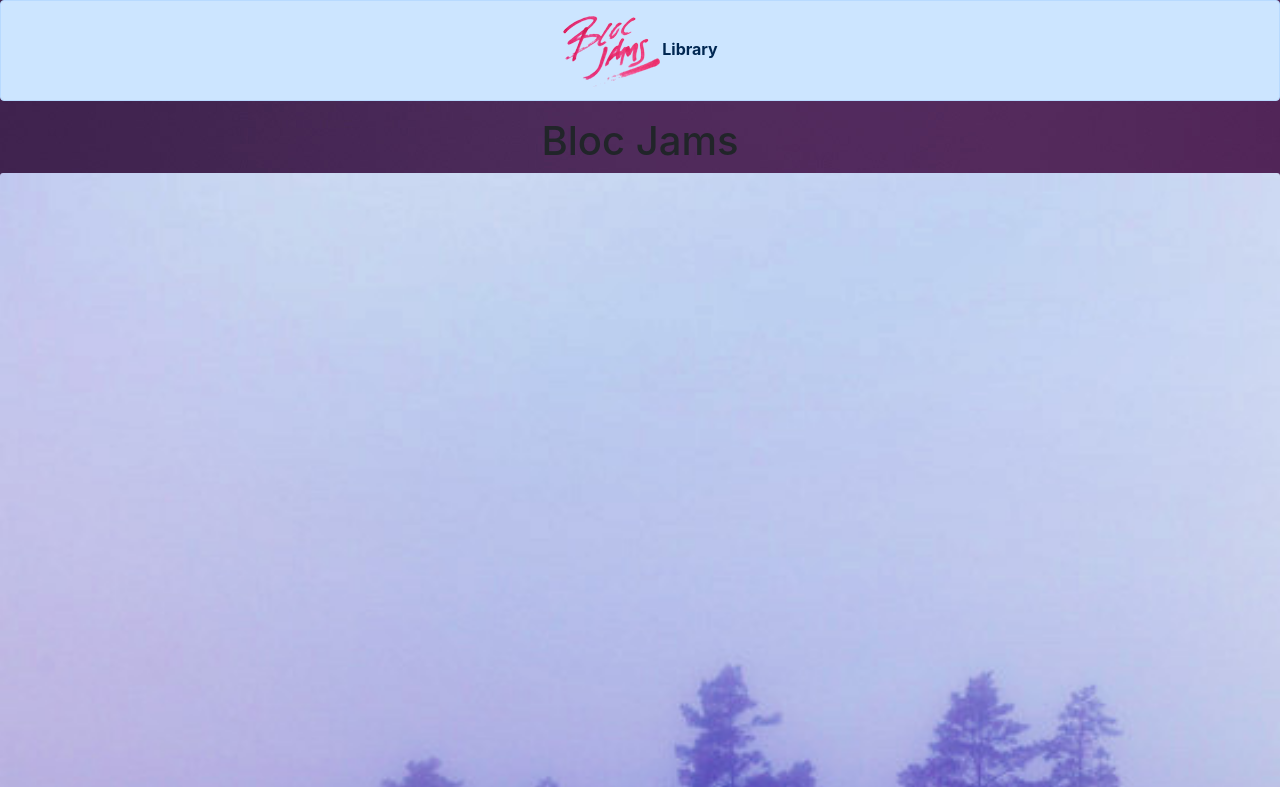
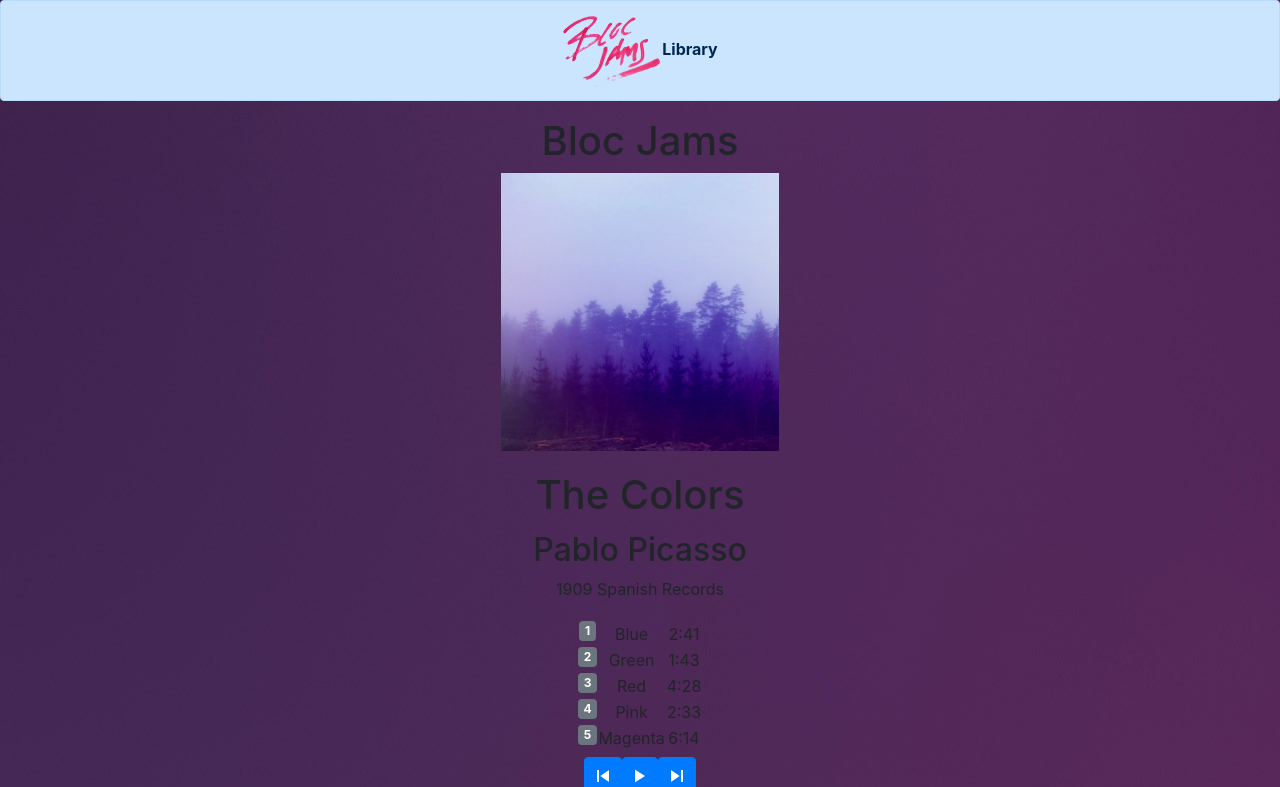
Before and after one commit to nounouboubou/bloc-jams-react2, a React (Create React App) app: page /album/the-colors in a window 1280 px wide. Shown: the top 787 px of the page. Built offline with nearby package versions, Linux system fonts and the light colour scheme.

Commit message:
work of 01/01/2019

```diff
--- a/src/App.css
+++ b/src/App.css
@@ -33,8 +33,16 @@
 }
 
 .flexcontainer {
-   display: flex;
+  display: flex;
+  flex-direction: column;
 }
+
+.resize {
+    max-width: 25%;
+    height: auto;
+    width: auto\9;
+}
+
 
 #song-list {
   display: inline-block;
--- a/src/components/Album.js
+++ b/src/components/Album.js
@@ -140,9 +140,9 @@
 
    render() {
      return (
-       <section className="album">
-          <section id="card">
-            <img className="card-img-top" src={this.state.album.albumCover} alt={this.state.album.title}/>
+       <section>
+          <section className="container">
+            <img className="resize" src={this.state.album.albumCover} alt={this.state.album.title}/>
             <div className="card-body">
               <h1 className="card-title">{this.state.album.title}</h1>
               <h2 className="card-text">{this.state.album.artist}</h2>
--- a/src/components/Library.js
+++ b/src/components/Library.js
@@ -18,7 +18,7 @@
               <img className="card-img-top" src={album.albumCover} alt={album.title} />
               <div className="card-title">{album.title}</div>
               <div className="card-text">{album.artist}</div>
-              <div className="card-text">{album.songs.length} songs</div>
+              <div>{album.songs.length} songs</div>
               </section>
             </Link>
           )
--- a/src/components/PlayerBar.js
+++ b/src/components/PlayerBar.js
@@ -3,7 +3,7 @@
 class PlayerBar extends Component {
   render() {
     return (
-      <section className="player-bar">
+      <section>
         <section id="buttons">
           <button id="previous" className="btn btn-primary" onClick={this.props.handlePrevClick}>
             <span className="icon ion-md-skip-backward"></span>
```
Lines whose indentation alone changed are shown as unchanged.
